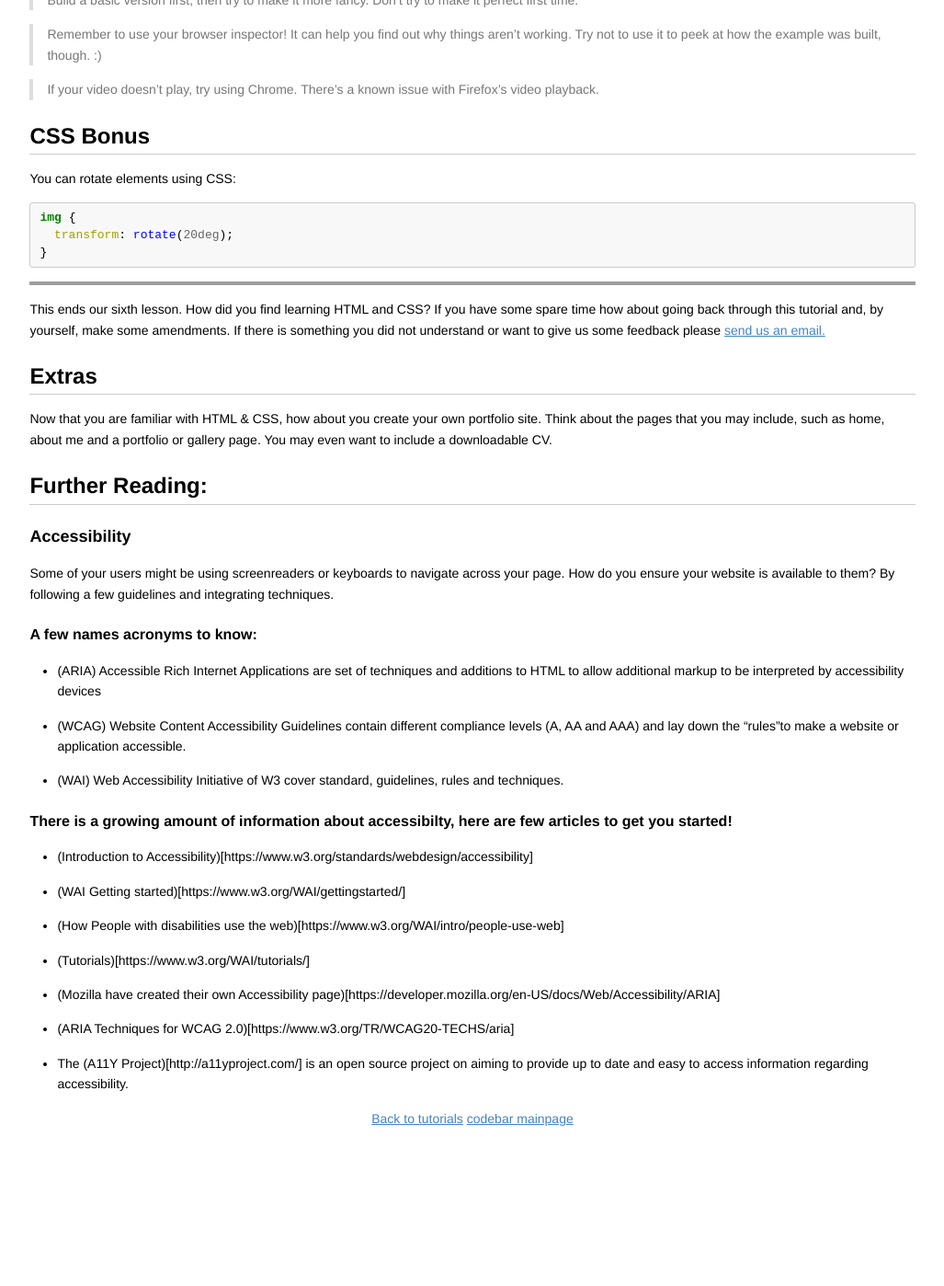
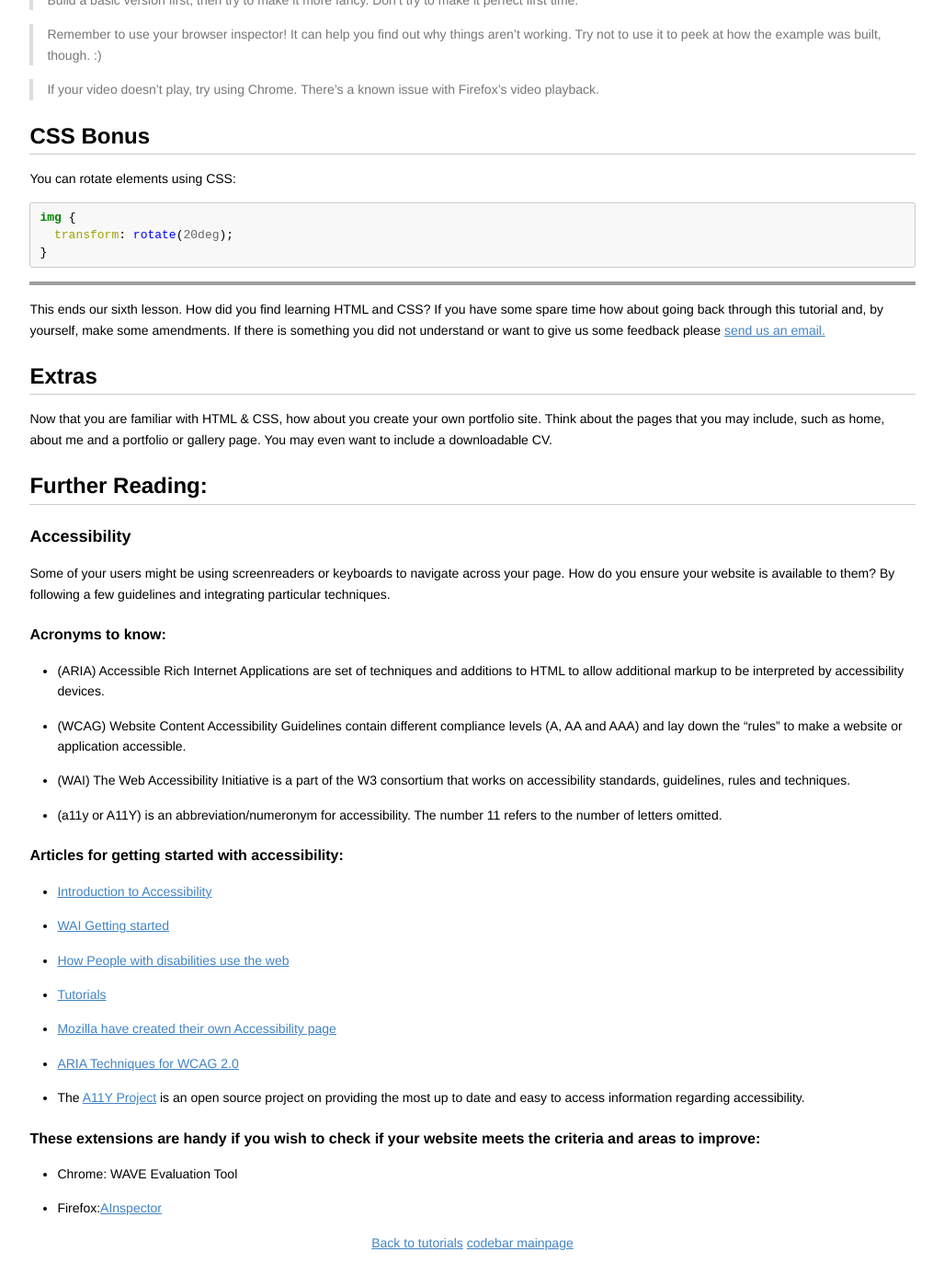
Before and after one commit to codebar/tutorials, a Jekyll site: the page built from html/lesson6/tutorial.md, in a window 1280 px wide and 1400 px high, scrolled down 3661 px. Shown: the whole window at 92% size, without its empty margins (126-1153 px from the left). Built offline with Jekyll 4.4.1, drawn with Linux system fonts in a browser that asks for light colours; before the commit the page ends 4926 px from its top, so only the background shows below that; grey boxes are pictures that could not be loaded.

Commit message:
Update tutorial.md
Included the suggested changes to update the accessibility section

```diff
--- a/html/lesson6/tutorial.md
+++ b/html/lesson6/tutorial.md
@@ -147,19 +147,23 @@ Now that you are familiar with HTML & CSS, how about you create your own portfol
 ## Further Reading:
 ### Accessibility
 
-Some of your users might be using screenreaders or keyboards to navigate across your page.
-How do you ensure your website is available to them? By following a few guidelines and integrating techniques.
+Some of your users might be using screenreaders or keyboards to navigate across your page. How do you ensure your website is available to them? By following a few guidelines and integrating particular techniques.
 
-#### A few names acronyms to know:
-- (ARIA) Accessible Rich Internet Applications are set of techniques and additions to HTML to allow additional markup to be interpreted by accessibility devices
-- (WCAG) Website Content Accessibility Guidelines contain different compliance levels (A, AA and AAA) and lay down the “rules”to make a website or application accessible.
-- (WAI) Web Accessibility Initiative of W3 cover standard, guidelines, rules and techniques.
+#### Acronyms to know:
+- (ARIA) Accessible Rich Internet Applications are set of techniques and additions to HTML to allow additional markup to be interpreted by accessibility devices.
+- (WCAG) Website Content Accessibility Guidelines contain different compliance levels (A, AA and AAA) and lay down the “rules” to make a website or application accessible.
+- (WAI) The Web Accessibility Initiative is a part of the W3 consortium that works on accessibility standards, guidelines, rules and techniques.
+- (a11y or A11Y) is an abbreviation/numeronym for accessibility. The number 11 refers to the number of letters omitted.
 
-#### There is a growing amount of information about accessibilty, here are few articles to get you started!
-- (Introduction to Accessibility)[https://www.w3.org/standards/webdesign/accessibility]
-- (WAI Getting started)[https://www.w3.org/WAI/gettingstarted/]
-- (How People with disabilities use the web)[https://www.w3.org/WAI/intro/people-use-web]
-- (Tutorials)[https://www.w3.org/WAI/tutorials/]
-- (Mozilla have created their own Accessibility page)[https://developer.mozilla.org/en-US/docs/Web/Accessibility/ARIA]
-- (ARIA Techniques for WCAG 2.0)[https://www.w3.org/TR/WCAG20-TECHS/aria]
-- The (A11Y Project)[http://a11yproject.com/] is an open source project on aiming to provide up to date and easy to access information regarding accessibility.
+#### Articles for getting started with accessibility:
+- [Introduction to Accessibility](https://www.w3.org/standards/webdesign/accessibility)
+- [WAI Getting started](https://www.w3.org/WAI/gettingstarted/)
+- [How People with disabilities use the web](https://www.w3.org/WAI/intro/people-use-web)
+- [Tutorials](https://www.w3.org/WAI/tutorials/)
+- [Mozilla have created their own Accessibility page](https://developer.mozilla.org/en-US/docs/Web/Accessibility/ARIA)
+- [ARIA Techniques for WCAG 2.0](https://www.w3.org/TR/WCAG20-TECHS/aria)
+- The [A11Y Project](http://a11yproject.com/) is an open source project on providing the most up to date and easy to access information regarding accessibility.
+
+#### These extensions are handy if you wish to check if your website meets the criteria and areas to improve:
+- Chrome: WAVE Evaluation Tool
+- Firefox:[AInspector](https://addons.mozilla.org/en-US/firefox/addon/ainspector-sidebar/)
```
